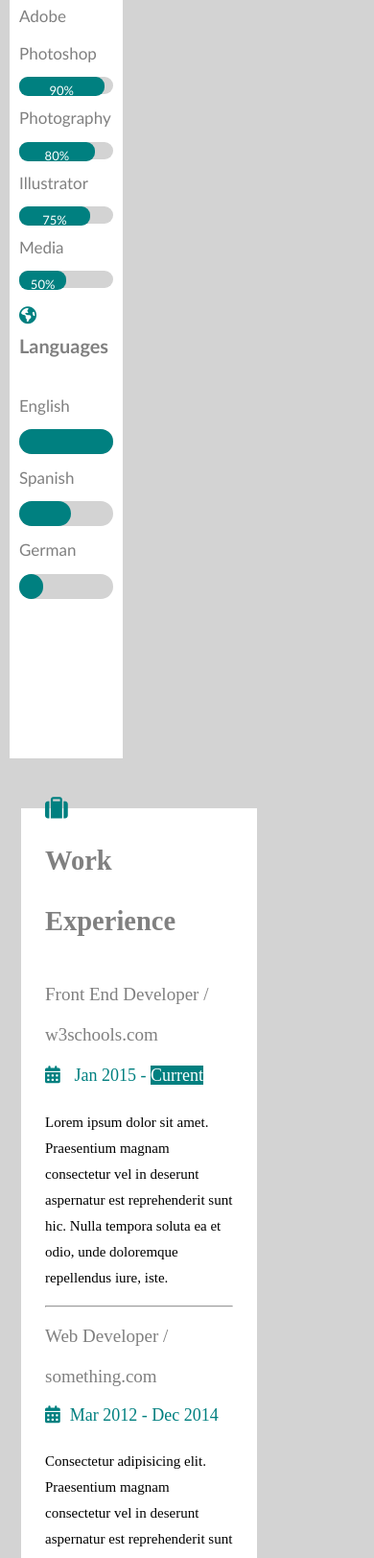
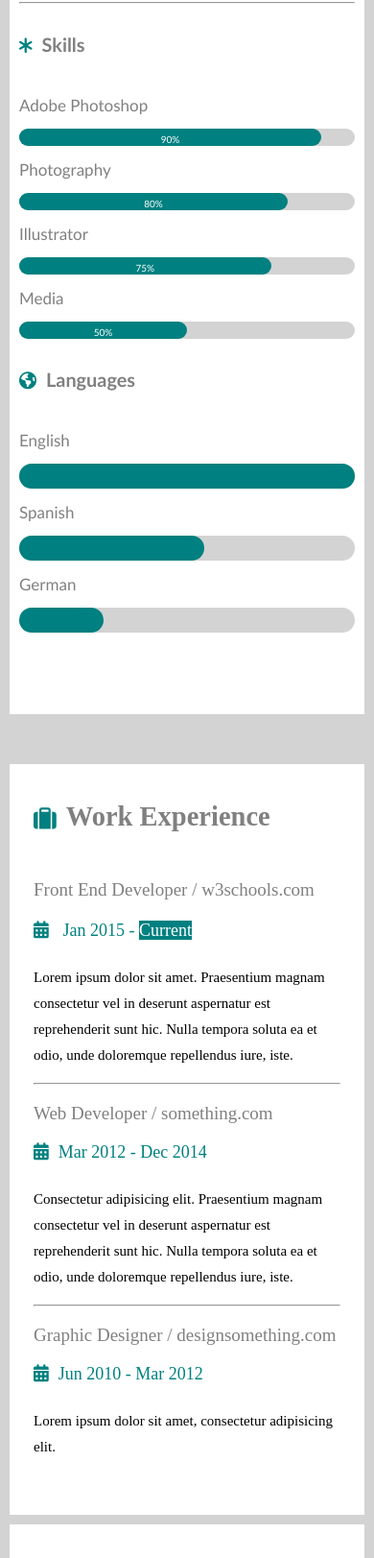
Before and after one commit to shreyacasm/resume-template, a plain HTML site: page temp2.html in a window 390 px wide. Shown: the part 377-2000 px from the top of the page at 96% size. Drawn offline with Linux system fonts and the light colour scheme.

Commit message:
responsive

```diff
--- a/styles.css
+++ b/styles.css
@@ -63,17 +63,18 @@ border-radius: 9px;
 padding: 0px;
 background: lightgrey;
 }
+
 .meter > span {
 height: 18px;
 display:inline-block;
 position:relative;
-padding-bottom:2px;
 margin:0px;
 border-radius: 9px;
 color:white;
 text-align:center;
 background-color:teal;
-font-size:13px;
+font-size:10px;
+
 }
 .meter2 {
 margin-top:5px;
@@ -124,3 +125,13 @@ color:lightgrey;
 img{
 margin-bottom:10px;
 }
+
+@media only screen and (max-width: 1100px) {
+    .col1{
+        width: 100%;
+    }
+    .col2{
+        width: 100%;
+        margin: auto;
+    }
+}
--- a/temp2.html
+++ b/temp2.html
@@ -1,9 +1,10 @@
 <html>
 	<head>
 		<title>temp2</title>
+		<link rel="stylesheet" href="styles.css">
 		<script src="https://kit.fontawesome.com/85ccb27854.js" crossorigin="anonymous"></script>
 		<meta name="viewport" content="width=device-width, initial-scale=1.0">
-		<link rel="stylesheet" href="/styles.css">
+
 	</head>
 	<body>
 
```
